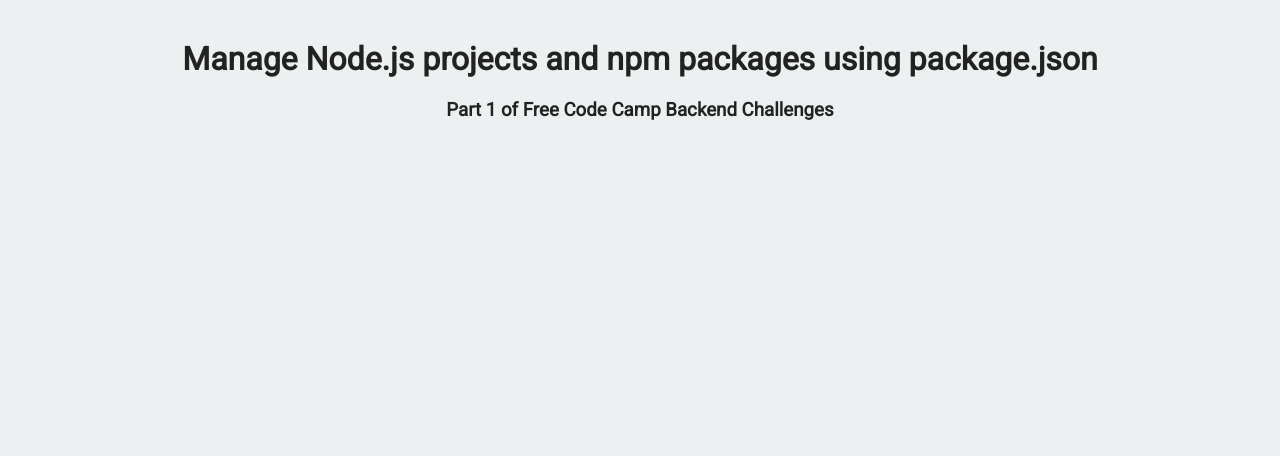
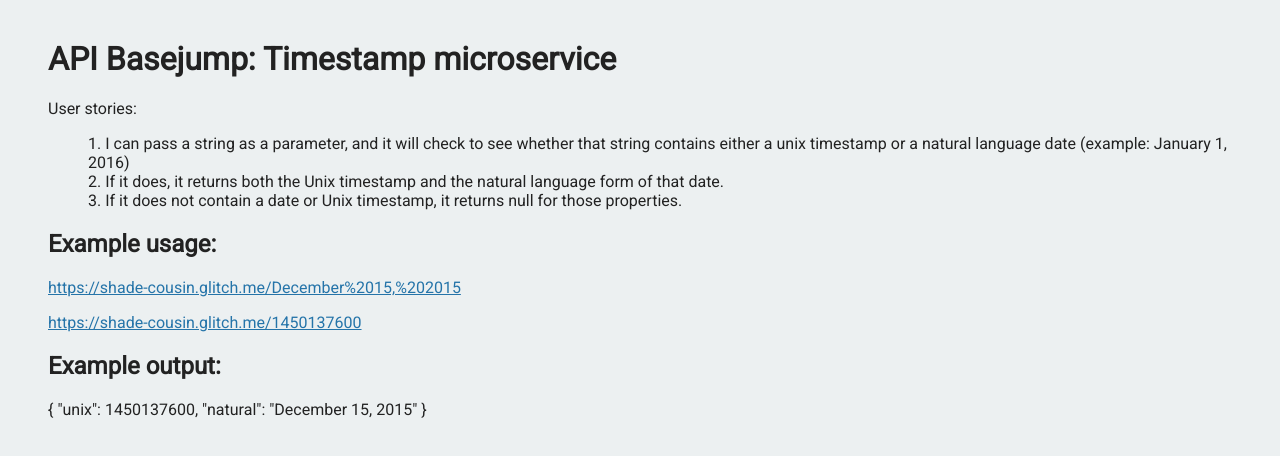
Before and after one commit to sinduja-reddy/timestamp-microservice, a website: page views/index.html in a window 1280 px wide. Drawn offline with Linux system fonts and the light colour scheme.

Commit message:
intial setup

```diff
--- a/public/style.css
+++ b/public/style.css
@@ -5,12 +5,11 @@
 	font-size: 16px;
 	color: #222;
 	background-color: #ECF0F1;
-	text-align: center;
 }
 
 .container {
 	padding: 0;
-	margin-top: 40px;
+	margin: 40px 40px;
 }
 
 .footer {
--- a/views/index.html
+++ b/views/index.html
@@ -10,9 +10,29 @@
 
    <body>
       <div class="container">
-         <h1>Manage Node.js projects and npm packages using package.json</h1>
-         <h3>Part 1 of Free Code Camp Backend Challenges</h3>
-      </div>
-   </body>
+         <h1>API Basejump: Timestamp microservice</h1>
+       <p>User stories:</p>
+        <ol>
+            <li>I can pass a string as a parameter, and it will check to see whether that string contains either a unix timestamp or a natural language date (example: January 1, 2016)</li>
+            <li>If it does, it returns both the Unix timestamp and the natural language form of that date.</li>
+            <li>If it does not contain a date or Unix timestamp, it returns null for those properties.</li>
+        </ol>
+        <h2>
+        Example usage:
+        </h2>
+        <p>
+          <a href="https://shade-cousin.glitch.me/December%2015,%202015">https://shade-cousin.glitch.me/December%2015,%202015</a>
+        </p>
+        <p>
+          <a href="https://shade-cousin.glitch.me/1450137600">https://shade-cousin.glitch.me/1450137600</a>
+        </p>
+        <h2>
+          Example output:
+        </h2>
+        <p>
+          { "unix": 1450137600, "natural": "December 15, 2015" }
+        </p>
+     </div>
+    </body>
 
 </html>
```
Also changed, not shown: README.md, 2 other files.
